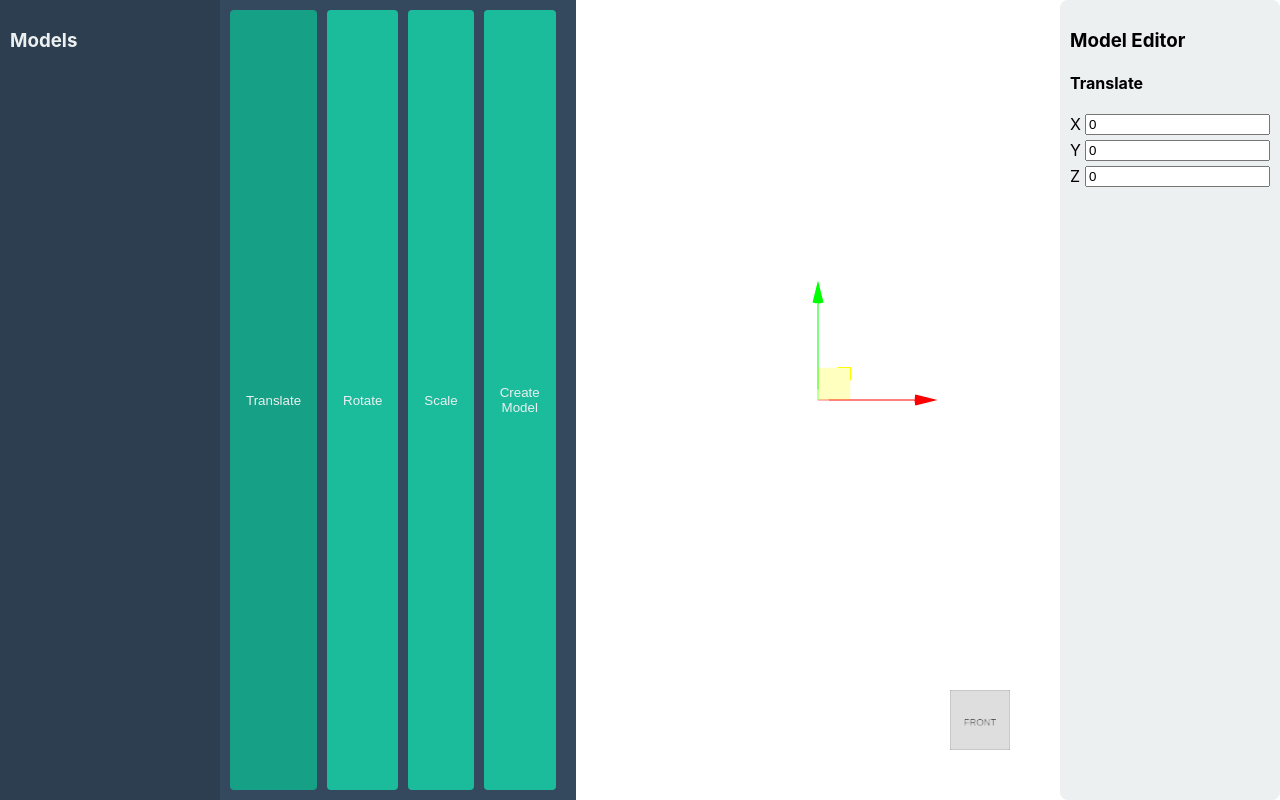
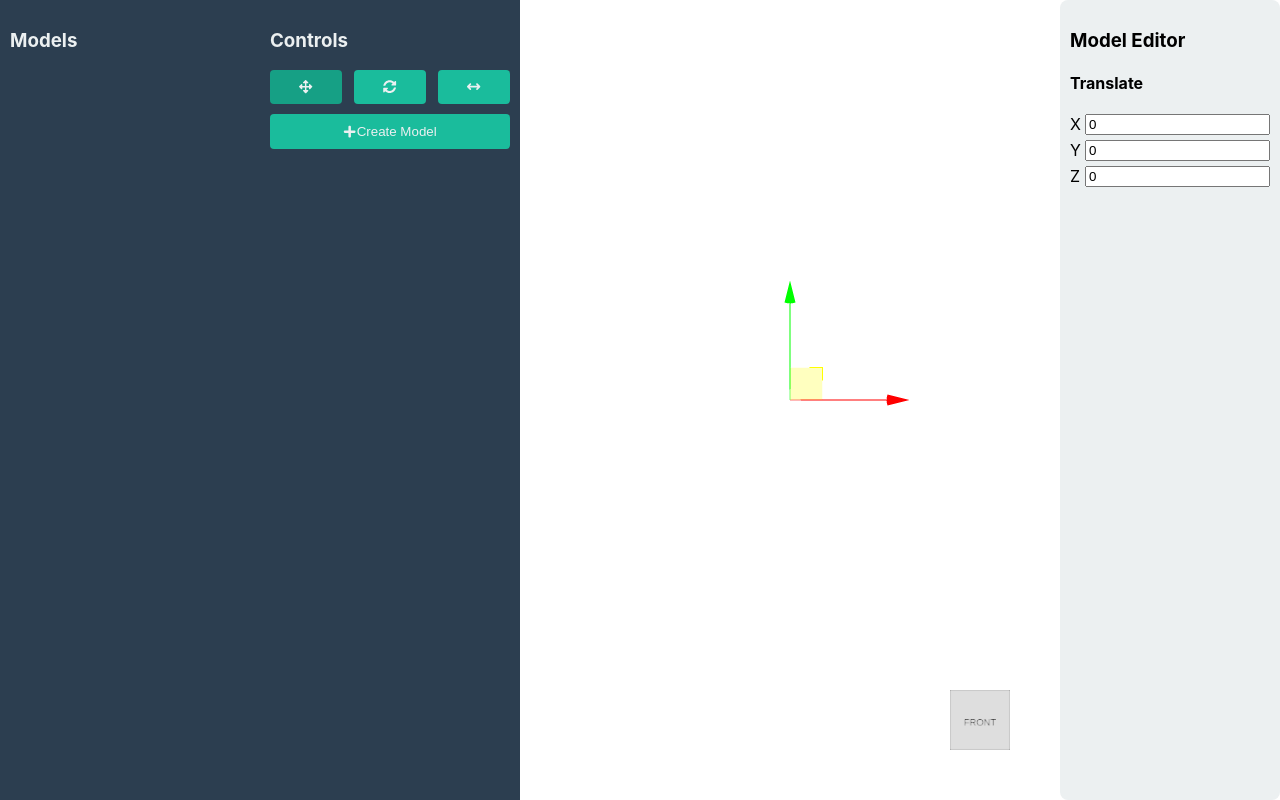
Before and after one commit to saifaldin14/Espada3D, a React (Create React App) app: page / in a window 1280 px wide. Built offline with nearby package versions, Linux system fonts and the light colour scheme.

Commit message:
Fix sidebar

```diff
--- a/package.json
+++ b/package.json
@@ -13,9 +13,11 @@
     "@types/node": "^16.18.106",
     "@types/react": "^18.3.4",
     "@types/react-dom": "^18.3.0",
+    "@types/react-icons": "^2.2.7",
     "@types/three": "^0.167.2",
     "react": "^18.3.1",
     "react-dom": "^18.3.1",
+    "react-icons": "^5.3.0",
     "react-redux": "^9.1.2",
     "react-scripts": "5.0.1",
     "react-three-fiber": "^6.0.13",
--- a/src/App.tsx
+++ b/src/App.tsx
@@ -2,7 +2,6 @@ import React from 'react';
 import { useSelector } from 'react-redux';
 import Canvas3D from './components/Canvas3D';
 import Sidebar from './components/Sidebar';
-import Toolbar from './components/Toolbar';
 import ModelEditor from './components/ModelEditor';
 import { Provider } from 'react-redux';
 import store from './store';
@@ -17,7 +16,6 @@ const App: React.FC = () => {
       <div style={styles.container}>
         <Sidebar />
         <div style={styles.mainContent}>
-          <Toolbar />
           <Canvas3D selectedModel={selectedModel} />
         </div>
         <ModelProvider selectedModel={selectedModel}>
--- a/src/components/Sidebar.tsx
+++ b/src/components/Sidebar.tsx
@@ -1,17 +1,30 @@
 import React from 'react';
 import { useSelector, useDispatch } from 'react-redux';
-import { selectModel } from '../store/slices/modelSlice';
+import { createNewModel, selectModel } from '../store/slices/modelSlice';
+import { setActiveTool } from '../store/slices/uiSlice';
+import { FaArrowsAlt, FaSyncAlt, FaPlus } from 'react-icons/fa';
+import { FaArrowsLeftRight } from "react-icons/fa6";
 
 const Sidebar: React.FC = () => {
   const models = useSelector((state: any) => state.models.models);
   const selectedModelId = useSelector((state: any) => state.models.selectedModelId);
+  const activeTool = useSelector((state: any) => state.ui.activeTool);
   const dispatch = useDispatch();
 
   const handleModelSelect = (id: string) => {
     dispatch(selectModel(id));
   };
 
+  const handleToolSelect = (tool: 'translate' | 'rotate' | 'scale') => {
+    dispatch(setActiveTool(tool));
+  };
+
+  const handleCreateModel = () => {
+    dispatch(createNewModel({ type: 'box' }));
+  };
+
   return (
+    <>
       <div style={styles.sidebar}>
         <h3>Models</h3>
         <ul style={styles.modelList}>
@@ -20,24 +33,101 @@ const Sidebar: React.FC = () => {
               key={index}
               style={{
                 ...styles.modelItem,
-              backgroundColor: model.id === selectedModelId ? '#1abc9c' : '#34495e',  // Highlight selected model
+                backgroundColor: model.id === selectedModelId ? '#1abc9c' : '#34495e', // Highlight selected model
               }}
-            onClick={() => handleModelSelect(model.id)}  // Pass the model ID
+              onClick={() => handleModelSelect(model.id)} // Pass the model ID
             >
               Model {index + 1}
             </li>
           ))}
         </ul>
       </div>
+      <div style={styles.toolbar}>
+        <h3>Controls</h3>
+        <div style={styles.toolButtons}>
+          <button
+            style={{
+              ...styles.toolButton,
+              background: activeTool === 'translate' ? '#16a085' : '#1abc9c',
+            }}
+            onClick={() => handleToolSelect('translate')}
+          >
+            <FaArrowsAlt />
+          </button>
+          <button
+            style={{
+              ...styles.toolButton,
+              background: activeTool === 'rotate' ? '#16a085' : '#1abc9c',
+            }}
+            onClick={() => handleToolSelect('rotate')}
+          >
+            <FaSyncAlt />
+          </button>
+          <button
+            style={{
+              ...styles.toolButton,
+              background: activeTool === 'scale' ? '#16a085' : '#1abc9c',
+            }}
+            onClick={() => handleToolSelect('scale')}
+          >
+            <FaArrowsLeftRight />
+          </button>
+        </div>
+        <button style={styles.createButton} onClick={handleCreateModel}>
+          <FaPlus /> Create Model
+        </button>
+      </div>
+    </>
   );
 };
 
 const styles = {
   sidebar: {
-    width: '200px',
+    width: '240px',
     background: '#2c3e50',
     color: '#ecf0f1',
     padding: '10px',
+    display: 'flex',
+    flexDirection: 'column' as 'column', // Ensure correct flex direction
+  },
+  toolbar: {
+    background: '#2c3e50',
+    color: '#ecf0f1',
+    display: 'flex',
+    flexDirection: 'column' as 'column',
+    padding: '10px',
+    width: '240px',
+  },
+  toolButtons: {
+    display: 'flex',
+    justifyContent: 'space-between',
+    marginBottom: '10px',
+  },
+  toolButton: {
+    background: '#1abc9c',
+    color: '#ecf0f1',
+    border: 'none',
+    padding: '10px',
+    borderRadius: '4px',
+    cursor: 'pointer',
+    transition: 'background 0.3s',
+    display: 'flex',
+    justifyContent: 'center',
+    alignItems: 'center',
+    width: '30%',
+  },
+  createButton: {
+    background: '#1abc9c',
+    color: '#ecf0f1',
+    border: 'none',
+    padding: '10px',
+    borderRadius: '4px',
+    cursor: 'pointer',
+    transition: 'background 0.3s',
+    display: 'flex',
+    alignItems: 'center',
+    justifyContent: 'center',
+    width: '100%',
   },
   modelList: {
     listStyleType: 'none',
@@ -48,7 +138,7 @@ const styles = {
     cursor: 'pointer',
     marginBottom: '5px',
     borderRadius: '4px',
-    transition: 'background-color 0.3s',  // Smooth color transition
+    transition: 'background-color 0.3s',
   },
 };
 
--- a/src/components/Toolbar.tsx
+++ /dev/null
@@ -1,64 +0,0 @@
-import React from 'react';
-import { useDispatch, useSelector } from 'react-redux';
-import { setActiveTool } from '../store/slices/uiSlice';
-import { createNewModel } from '../store/slices/modelSlice';
-
-const Toolbar: React.FC = () => {
-  const dispatch = useDispatch();
-  const activeTool = useSelector((state: any) => state.ui.activeTool);
-
-  const handleToolSelect = (tool: 'translate' | 'rotate' | 'scale') => {
-    dispatch(setActiveTool(tool));
-  };
-
-  const handleCreateModel = () => {
-    dispatch(createNewModel({ type: 'box' }));
-  };
-
-  return (
-    <div style={styles.toolbar}>
-      <button
-        style={{ ...styles.button, background: activeTool === 'translate' ? '#16a085' : '#1abc9c' }}
-        onClick={() => handleToolSelect('translate')}
-      >
-        Translate
-      </button>
-      <button
-        style={{ ...styles.button, background: activeTool === 'rotate' ? '#16a085' : '#1abc9c' }}
-        onClick={() => handleToolSelect('rotate')}
-      >
-        Rotate
-      </button>
-      <button
-        style={{ ...styles.button, background: activeTool === 'scale' ? '#16a085' : '#1abc9c' }}
-        onClick={() => handleToolSelect('scale')}
-      >
-        Scale
-      </button>
-      <button style={styles.button} onClick={handleCreateModel}>
-        Create Model
-      </button>
-    </div>
-  );
-};
-
-const styles = {
-  toolbar: {
-    display: 'flex',
-    justifyContent: 'flex-start',
-    padding: '10px',
-    background: '#34495e',
-  },
-  button: {
-    background: '#1abc9c',
-    color: '#ecf0f1',
-    border: 'none',
-    padding: '8px 16px',
-    marginRight: '10px',
-    borderRadius: '4px',
-    cursor: 'pointer',
-    transition: 'background 0.3s',
-  },
-};
-
-export default Toolbar;
```
Also changed, not shown: 1 other file (tests, documents, lock files or other folders). Lines whose indentation alone changed are shown as unchanged.
